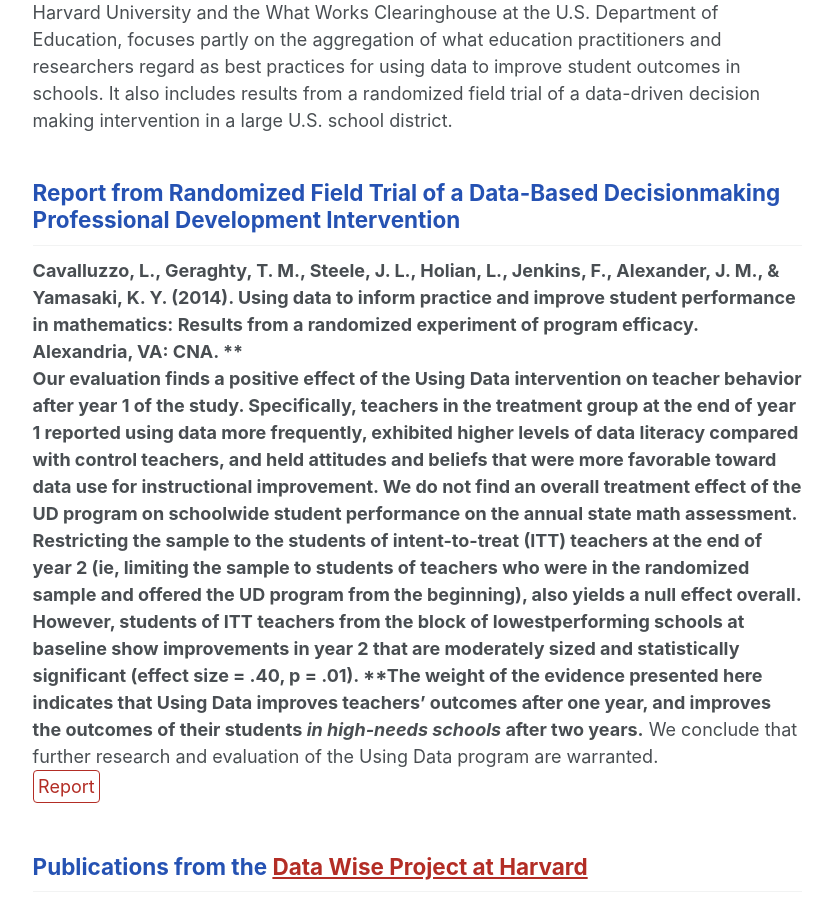
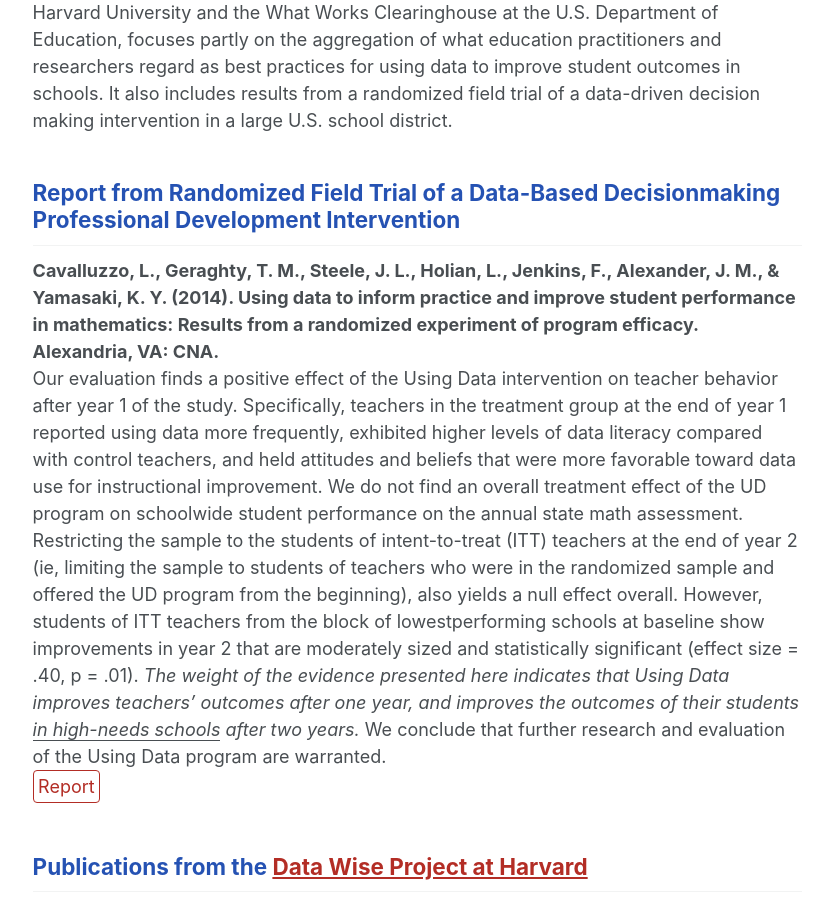
Before and after one commit to jensteele1/jensteele1.github.io, a Jekyll site: the page built from _research/data-driven.md, in a window 1280 px wide and 900 px high, scrolled down 216 px. Shown: the whole window, without its empty margins (249-1082 px from the left). Built offline with Jekyll 4.4.1, drawn with Linux system fonts in a browser that asks for light colours.

Commit message:
Update data-driven.md
update boldfacing in first entry

```diff
--- a/_research/data-driven.md
+++ b/_research/data-driven.md
@@ -15,7 +15,7 @@
 ## Report from Randomized Field Trial of a Data-Based Decisionmaking Professional Development Intervention
 **Cavalluzzo, L., Geraghty, T. M., Steele, J. L., Holian, L., Jenkins, F., Alexander, J. M., & Yamasaki, K. Y. (2014).
 Using data to inform practice and improve student performance in mathematics: Results from a randomized experiment of program efficacy.
-Alexandria, VA: CNA. **
+Alexandria, VA: CNA.**
 Our evaluation finds a positive effect of the Using Data intervention on teacher behavior after year 1 of the study. Specifically, teachers in
 the treatment group at the end of year 1 reported using data more frequently, exhibited higher levels of data literacy compared with
 control teachers, and held attitudes and beliefs that were more favorable toward data use for instructional improvement.
@@ -23,8 +23,8 @@
 assessment. Restricting the sample to the students of intent-to-treat (ITT) teachers at the end of year 2 (ie, limiting the sample to
 students of teachers who were in the randomized sample and offered the UD program from the beginning), also yields a null effect overall.
 However, students of ITT teachers from the block of lowestperforming schools at baseline show improvements in year 2 that are
-moderately sized and statistically significant (effect size = .40, p = .01). **The weight of the evidence presented here indicates that Using Data
-improves teachers’ outcomes after one year, and improves the outcomes of their students *in high-needs schools* after two years.** We
+moderately sized and statistically significant (effect size = .40, p = .01). *The weight of the evidence presented here indicates that Using Data
+improves teachers’ outcomes after one year, and improves the outcomes of their students <u>in high-needs schools</u> after two years.* We
 conclude that further research and evaluation of the Using Data program are warranted.
 [Report](https://files.eric.ed.gov/fulltext/ED555557.pdf){: .btn--research}
 
```
